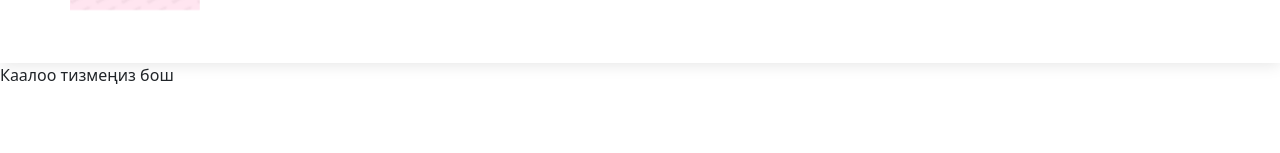
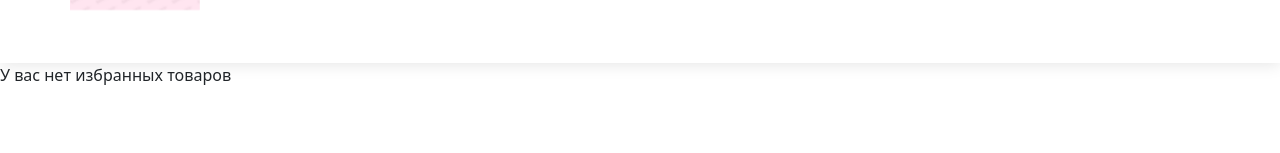
Before and after one commit to elita-02/STORE-flowers, a React (Vite) app: page /wishlist in a window 1280 px wide. Shown: the part 193-346 px from the top of the page. Built offline with nearby package versions, Linux system fonts and the light colour scheme; a web font is replaced by a local one.

Commit message:
wishlist

```diff
--- a/src/pages/Wishlist/Wishlist.jsx
+++ b/src/pages/Wishlist/Wishlist.jsx
@@ -1,38 +1,3 @@
-// import React from 'react'
-// import "./Wishlist.scss"
-// import WishCard from '../../Components/wishCard/WishCard';
-// import { useSelector, useDispatch } from "react-redux";
-// function Wishlist() {
-//   const { items } = useSelector((state) => state.wishlist);
-//   const dispatch = useDispatch();
-
-//   const handleMoveAllToBag = () => {
-//     items.forEach(item => {
-//       dispatch(addToCart(item));
-//     });
-//   };
-
-//   if (items.length === 0) {
-//     return <div className="wishlist-empty">Your wishlist is empty</div>;
-//   }
-
-//   return (
-//     <div className="wishlist container">
-//     <div className="wishlist-header">
-//       <p>Wishlist ({items.length})</p>
-//       <button onClick={handleMoveAllToBag}>Заказать</button>
-//     </div>
-//     <div className="items-list">
-//       {items.map((item) => (
-//         <WishCard key={item.id} data={item}/>
-//       ))}
-//     </div>
-//   </div>
-//   )
-// }
-
-// export default Wishlist
-
 import React from 'react';
 import "./Wishlist.scss";
 import WishCard from '../../Components/WishCard/WishCard';
@@ -43,19 +8,18 @@ function Wishlist() {
   const { items } = useSelector((state) => state.wishlist);
   const dispatch = useDispatch();
 
-  // Бир элементти өчүрүү
   const handleRemoveItem = (itemId) => {
     dispatch(removeWish(itemId));
   };
 
   if (items.length === 0) {
-    return <div className="wishlist-empty">Каалоо тизмеңиз бош</div>;
+    return <div className="wishlist-empty"> У вас нет избранных товаров</div>;
   }
 
   return (
     <div className="wishlist container">
       <div className="wishlist-header">
-        <p>Каалоо тизмеси ({items.length})</p>
+        <p>Список желаемого ({items.length})</p>
       </div>
 
       <div className="items-list">
@@ -63,7 +27,7 @@ function Wishlist() {
           <WishCard
             key={item.id}
             data={item}
-            onRemove={handleRemoveItem} // Функцияны берүү
+            onRemove={handleRemoveItem}
           />
         ))}
       </div>
```
